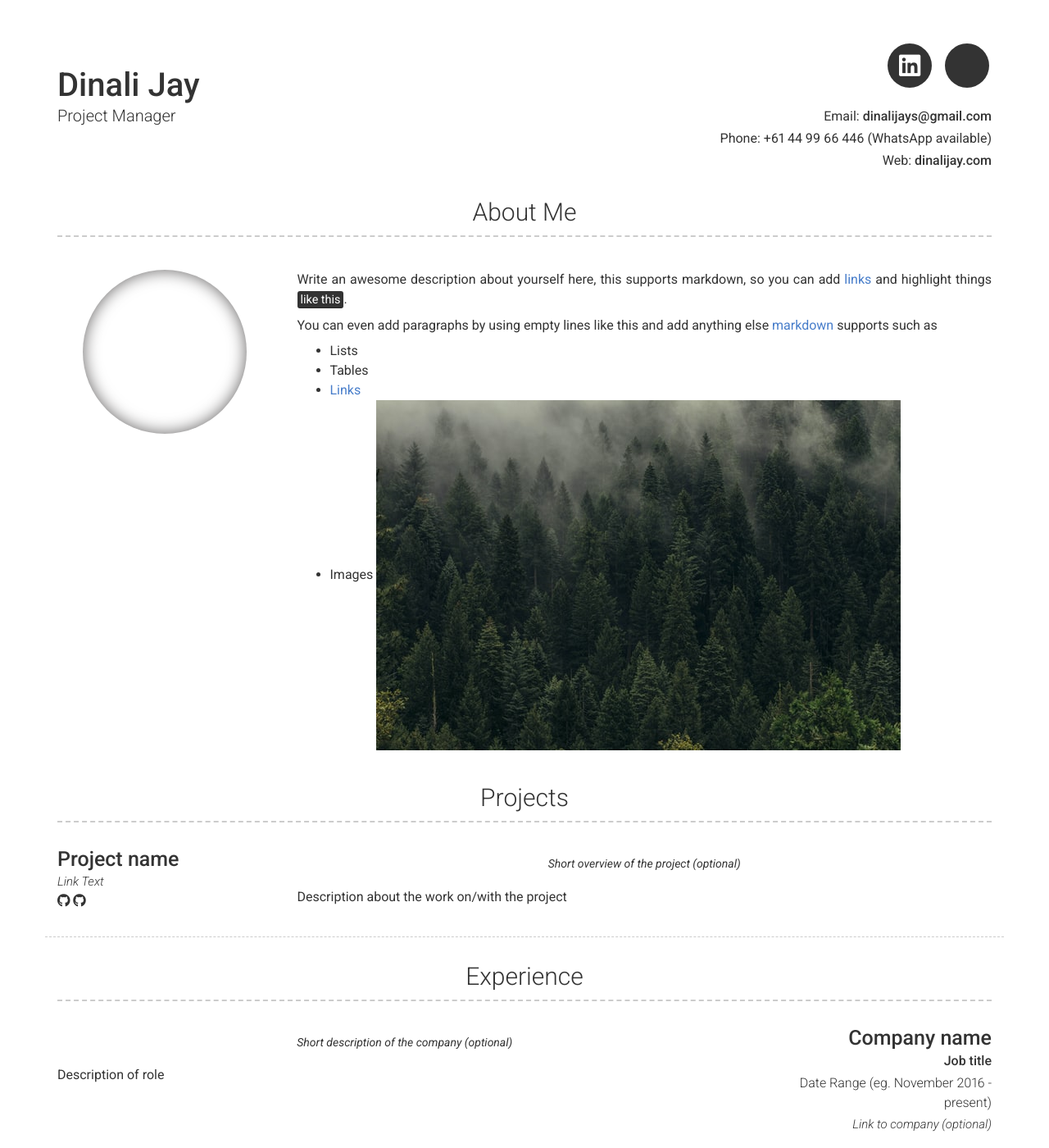
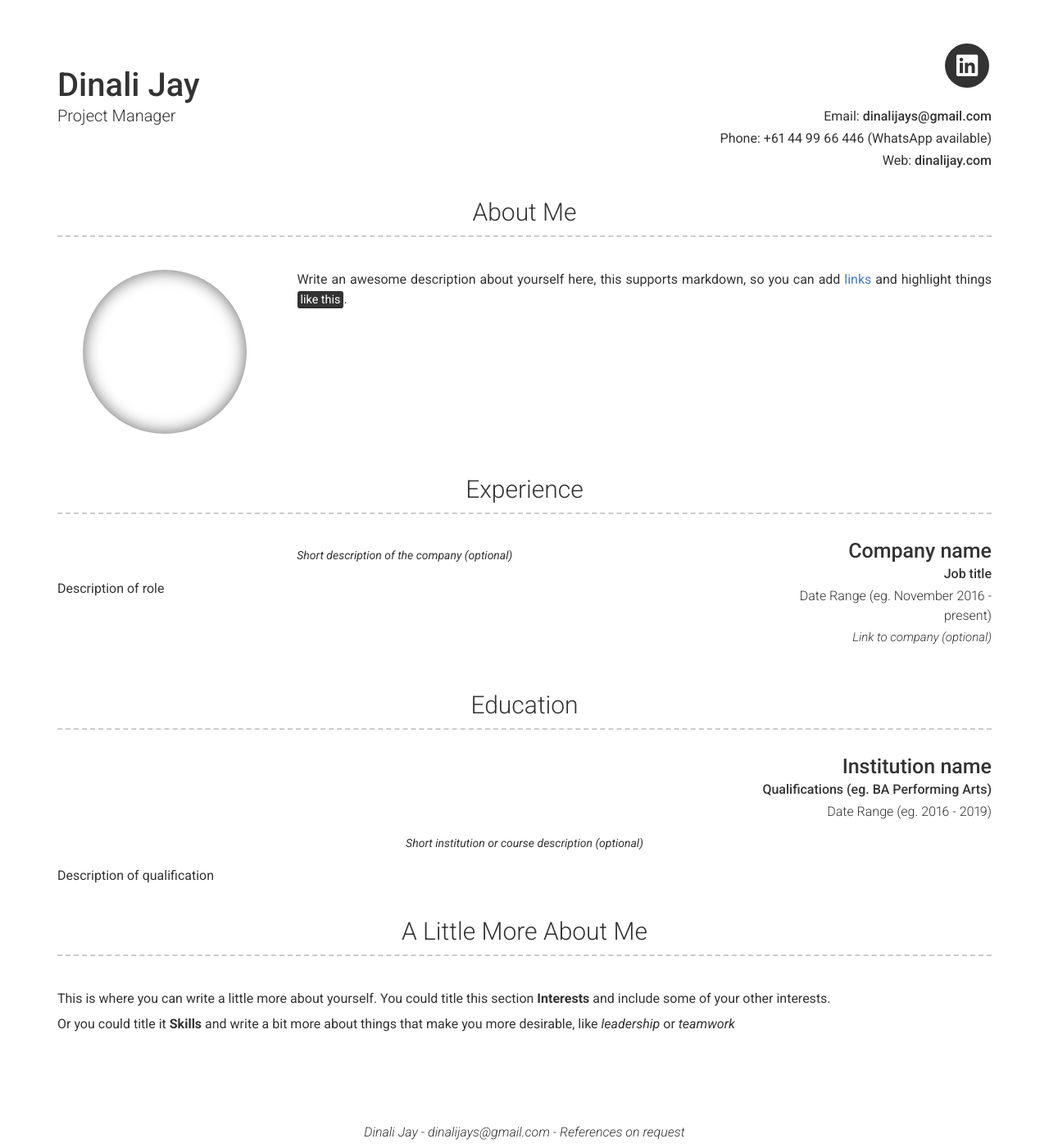
Before and after one commit to dontgimmedrama/dinali, a Jekyll site: the page built from index.md, in a window 1280 px wide and 1400 px high. Shown: the whole window at 82% size. Built offline with Jekyll 4.4.1, drawn with Linux system fonts in a browser that asks for light colours; nearby versions of some CDN libraries.

Commit message:
Update _config.yml

```diff
--- a/_config.yml
+++ b/_config.yml
@@ -19,13 +19,13 @@ website: dinalijay.com
 darkmode: false
 
 # Social links
-linkedin_username: jekyll
+linkedin_username: dinalijay
 
 # Additional icon links
-additional_links:
-- title: Link name
-  icon: Font Awesome brand icon name (eg. fab fa-twitter) (https://fontawesome.com/icons?d=gallery&s=brands&m=free)
-  url: Link url (eg. https://google.com)
+# additional_links:
+#- title: Link name
+#  icon: Font Awesome brand icon name (eg. fab fa-twitter) (https://fontawesome.com/icons?d=gallery&s=brands&m=free)
+#  url: Link url (eg. https://google.com)
 # - title: another link
 #   icon: font awesome brand icon name (eg. fab fa-twitter) (https://fontawesome.com/icons?d=gallery&s=brands&m=free)
 #   url: Link url (eg. https://google.com)
@@ -42,33 +42,8 @@ about_profile_image: Directory of profile image (eg. images/profile.jpg)
 about_content: | # this will include new lines to allow paragraphs
   Write an awesome description about yourself here, this supports markdown, so you can add [links](http://foobar.com) and highlight things <mark>like this</mark>.
 
-  You can even add paragraphs by using empty lines like this and add anything else [markdown](https://www.markdownguide.org/getting-started#what-is-markdown) supports such as
-    - Lists
-    - Tables
-    - <a href="google.com">Links</a>
-    - Images ![alt text](/images/landscape-trees.jpg "Trees")
 
 content:
-  - title: Projects # Title for the section
-    layout: list # Type of content section (list/text)
-    content:
-      - layout: left
-        border: weak  # Value of `weak` will display a weak border below this item. # Any
-                      # other value (or no value) means no border will be displayed
-        title: Project name
-        link: Link to project (eg. sproogen.github.io/modern-resume-theme)(optional)
-        link_text: Link Text
-        additional_links:
-          - title:  Github page for project (eg. sproogen/modern-resume-theme)
-            icon: fab fa-github
-            url: Link to project (eg. sproogen.github.io/modern-resume-theme)(optional)
-          - title:  Github page for project (eg. sproogen/modern-resume-theme)
-            icon: fab fa-github
-            url: Link to project (eg. sproogen.github.io/modern-resume-theme)(optional)
-        quote: >
-          Short overview of the project (optional)
-        description: | # this will include new lines to allow paragraphs
-          Description about the work on/with the project
   - title: Experience
     layout: list
     content:
```
